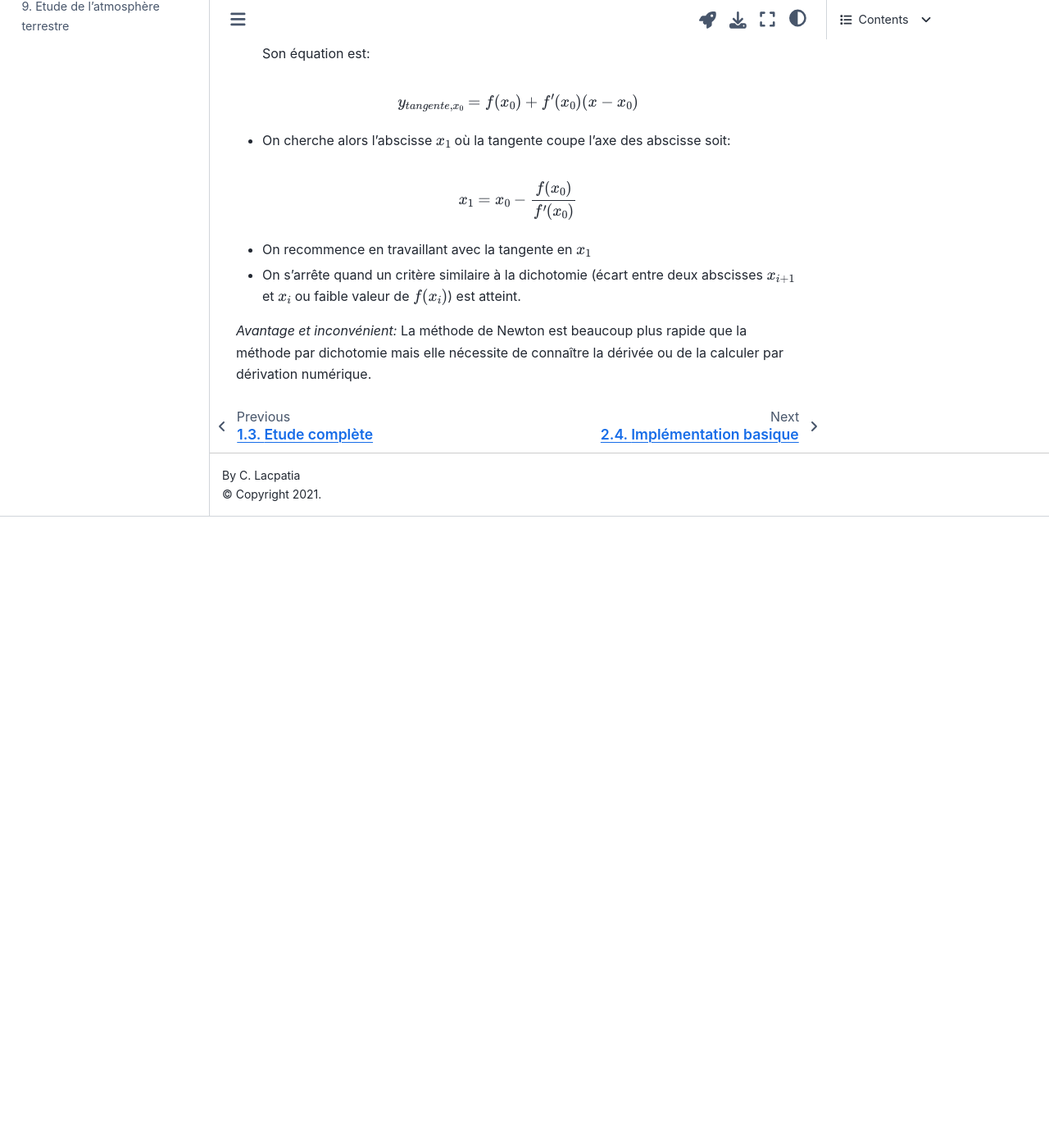
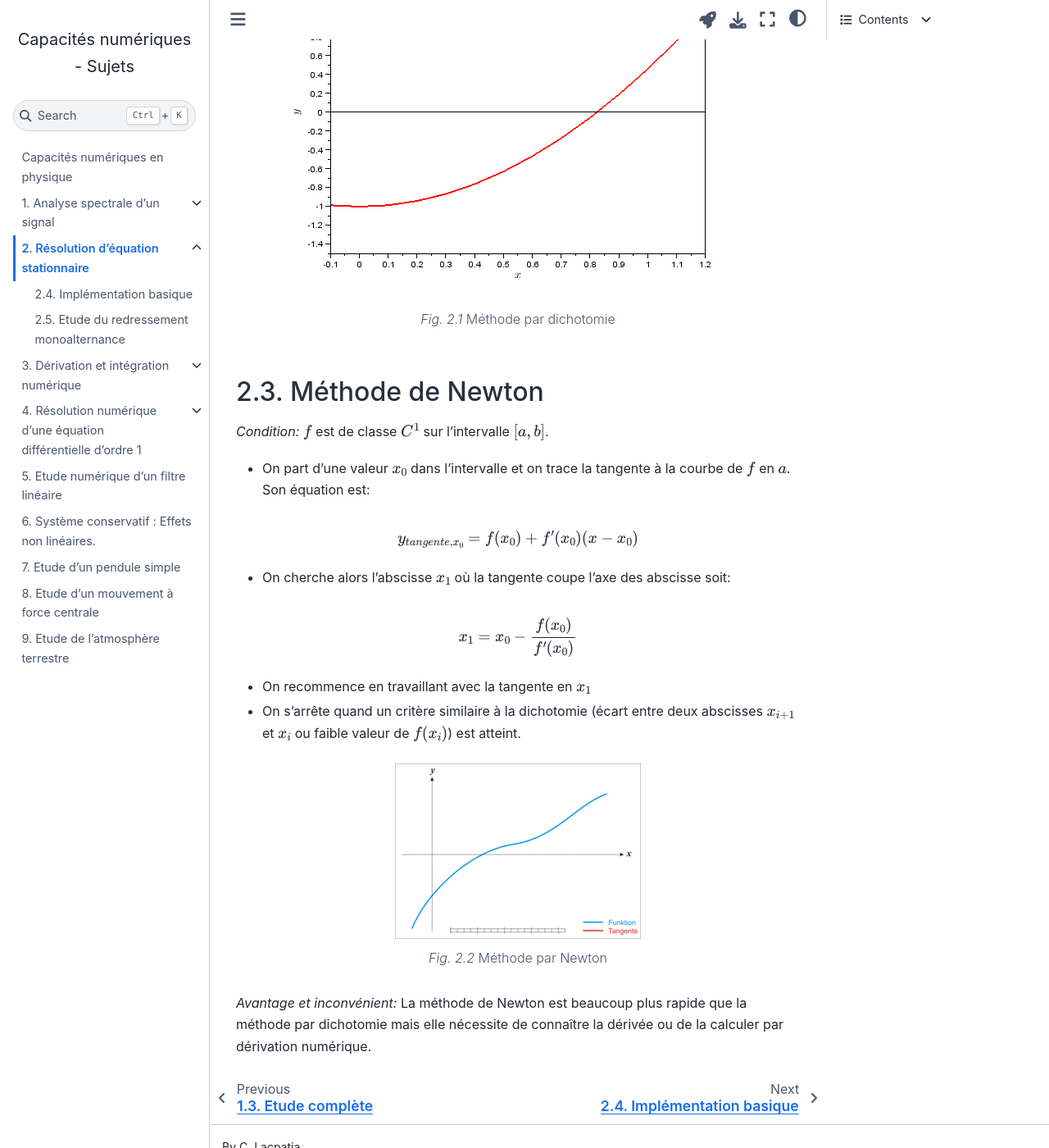
Before and after one commit to pcsi3physiquestan/capacites_numeriques_sources, a Jupyter Book: the page built from equation_stationnaire.md, in a window 1280 px wide and 1400 px high, scrolled down 1246 px. Shown: the whole window at 82% size. Built offline with Jupyter Book 1.0.4 settings and Sphinx 7.4.7 and the Sphinx Book theme 1.1.4, drawn with Linux system fonts in a browser that asks for light colours; before the commit the page ends 1876 px from its top, so only the background shows below that.

Commit message:
Mise à jour des sources

````diff
--- a/equation_stationnaire.md
+++ b/equation_stationnaire.md
@@ -41,6 +41,12 @@
     * soit le maximum de $f$ sur l'intervalle $[a_{finale}, b_{finale}]$ est inférieure à une précision choisie $precy$
     * on peut imposer les deux conditions si nécessaire.
 
+```{figure} ./images/recherche_racine_dichotomie.gif
+:name: dicho_gr
+:align: center
+Méthode par dichotomie
+```
+
 ## Méthode de Newton
 _Condition:_ $f$ est de classe $C^1$ sur l'intervalle $[a,b]$.
 
@@ -59,4 +65,10 @@
 * On recommence en travaillant avec la tangente en $x_1$
 * On s'arrête quand un critère similaire à la dichotomie (écart entre deux abscisses $x_{i+1}$ et $x_i$ ou faible valeur de $f(x_i)$) est atteint.
 
+```{figure} ./images/recherche_racine_newton.gif
+:name: newton_gr
+:align: center
+Méthode par Newton
+```
+
 _Avantage et inconvénient:_ La méthode de Newton est beaucoup plus rapide que la méthode par dichotomie mais elle nécessite de connaître la dérivée ou de la calculer par dérivation numérique.
````
Also changed, not shown: equation_stationnaire_base.md (+2 -3 lines), images/recherche_racine_newton.gif (added).
